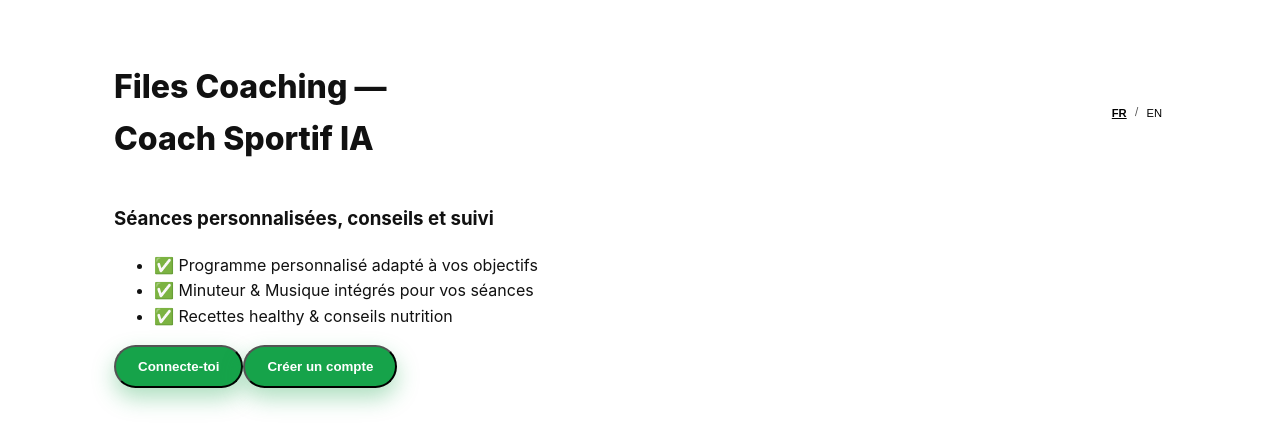
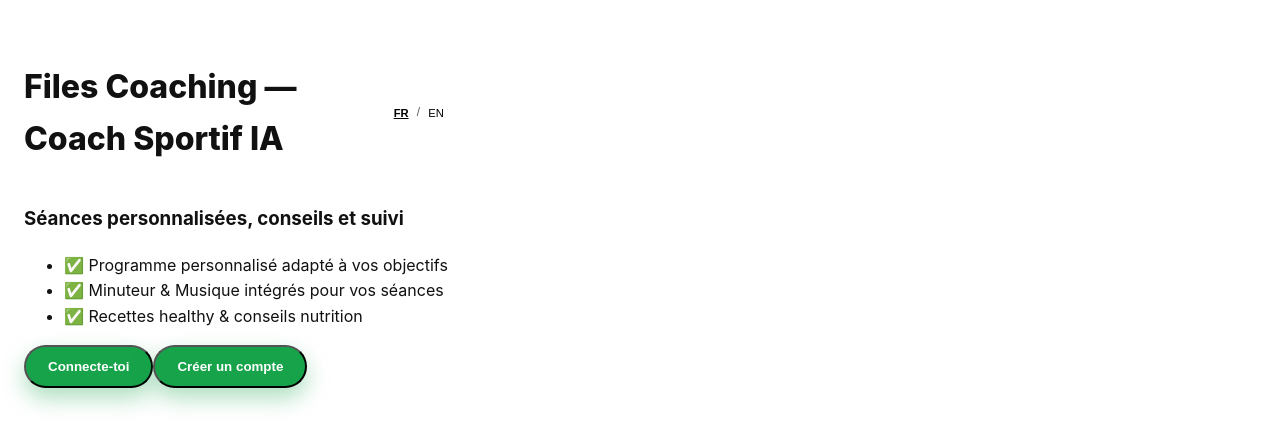
Before and after one commit to lebasquelyza/appli-files, a Next.js app in the folder apps/web/: page / in a window 1280 px wide. Shown: the top 448 px of the page. Built offline with nearby package versions, Linux system fonts and the light colour scheme; no server answers.

Commit message:
Update layout.tsx

```diff
--- a/apps/web/app/layout.tsx
+++ b/apps/web/app/layout.tsx
@@ -1,13 +1,13 @@
-//apps/web/app/layout.tsx
+// apps/web/app/layout.tsx
 import type { ReactNode } from "react";
 import type { Metadata, Viewport } from "next";
-import Script from "next/script"; // 👈 AJOUT
+import Script from "next/script";
 
 import TopbarGate from "./_components/TopbarGate";
 import "./globals.css";
-import Providers from "@/components/Providers"; // ✅ ton SessionProvider
-import { LanguageProvider } from "@/components/LanguageProvider"; // ✅ ajout
-import { AuthProvider } from "@/components/AuthProvider"; // ✅ NOUVEL IMPORT
+import Providers from "@/components/Providers";
+import { LanguageProvider } from "@/components/LanguageProvider";
+import { AuthProvider } from "@/components/AuthProvider";
 
 export const metadata: Metadata = {
   title: "Files Coaching",
@@ -32,7 +32,7 @@ export const viewport: Viewport = {
   themeColor: "#ffffff",
   width: "device-width",
   initialScale: 1,
-  viewportFit: "cover", // 👉 seule ligne ajoutée pour iOS
+  viewportFit: "cover",
 };
 
 export const dynamic = "force-dynamic";
@@ -42,7 +42,7 @@ export default function RootLayout({ children }: { children: ReactNode }) {
   return (
     <html lang="fr">
       <head>
-        {/* 👇 Script Google AdSense */}
+        {/* Script Google AdSense */}
         <Script
           id="adsense-script"
           async
@@ -51,14 +51,21 @@ export default function RootLayout({ children }: { children: ReactNode }) {
           strategy="afterInteractive"
         />
       </head>
-      <body className="bg-white text-gray-900 min-h-dvh">
+      {/* 👇 ICI : body en plein écran + layout en colonne */}
+      <body className="bg-white text-gray-900 flex flex-col h-dvh">
         <Providers>
           <LanguageProvider>
             <AuthProvider>
-              {/* ✅ Topbar incluse dans les providers */}
+              {/* Topbar */}
               <TopbarGate />
 
-              <main style={{ paddingTop: "calc(env(safe-area-inset-top) + 40px)" }}>
+              {/* Contenu qui prend tout l'espace restant */}
+              <main
+                className="flex-1"
+                style={{
+                  paddingTop: "calc(env(safe-area-inset-top) + 40px)",
+                }}
+              >
                 {children}
               </main>
             </AuthProvider>
```
